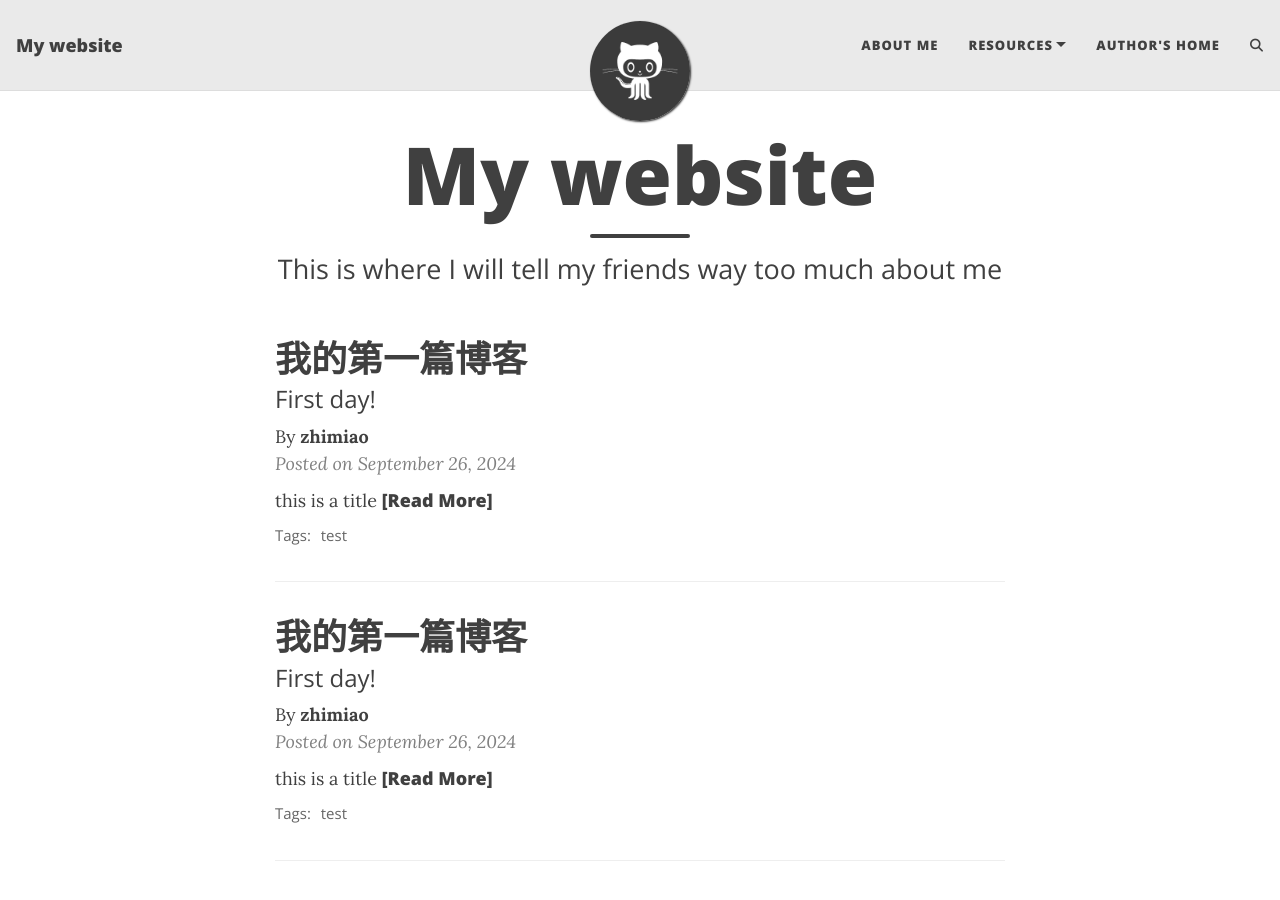
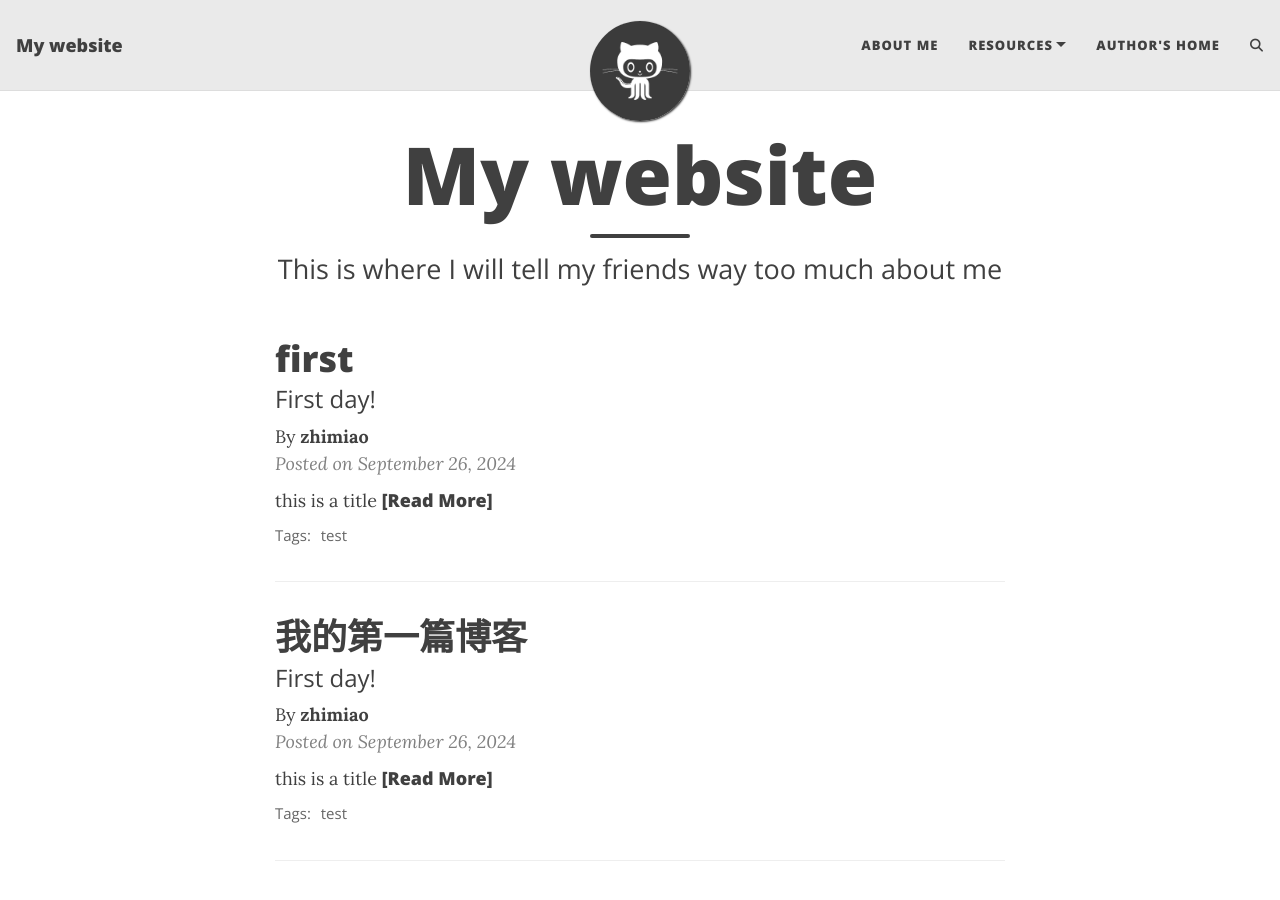
Before and after one commit to zhimiao39/coconuts.github.io, a Jekyll site: the page built from index.html, in a window 1280 px wide and 900 px high. Built offline with Jekyll 4.4.1, drawn with Linux system fonts in a browser that asks for light colours; the list of posts is cut into pages by our own code; comment, search, counter and statistics services are not loaded.

Commit message:
Update 2024-09-26-test.md

```diff
--- a/_posts/2024-09-26-test.md
+++ b/_posts/2024-09-26-test.md
@@ -1,6 +1,6 @@
 ---
-layout: default
-title: 我的第一篇博客
+layout: post
+title: first
 subtitle: First day!
 gh-repo: daattali/beautiful-jekyll
 gh-badge: [star, fork, follow]
```
